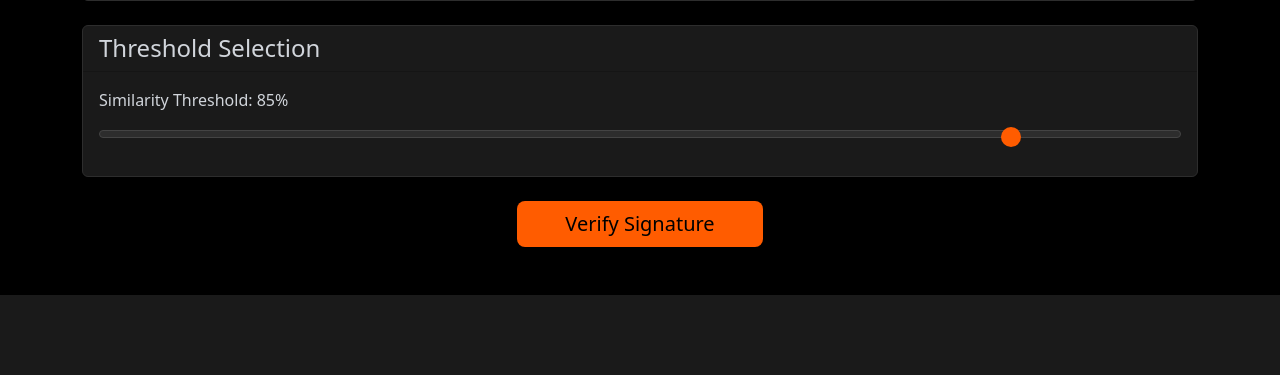
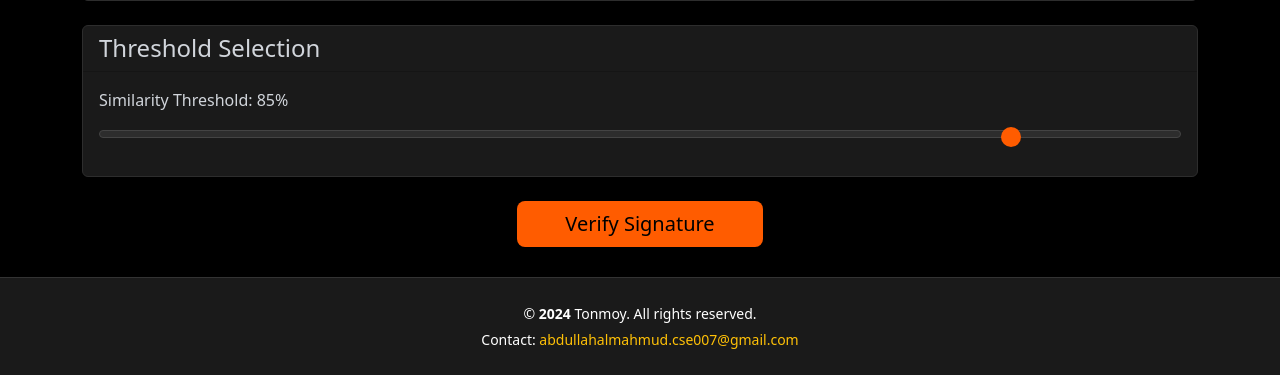
Before and after one commit to Tonmoy313/Signature_matching, a Flask app: page / in a window 1280 px wide. Shown: the part 736-1111 px from the top of the page. Before the commit the page ends 1031 px from the top, so only its background shows below. Run offline with Flask 3, Linux system fonts and the light colour scheme; some libraries are stand-ins or nearby versions.

Commit message:
Copywrite added

```diff
--- a/app.py
+++ b/app.py
@@ -174,6 +174,7 @@ def signature_matching():
 
             start_of_conversion = time.time()
             for i, signature in enumerate(signatures):
+                print("The data is: ", signature)
                 signature_base64 = signature['signature']
                 signature_filename = f"{person_name}_{signature['_id']}_{i}.png"
                 signature_path = os.path.join(person_dir, signature_filename)
@@ -196,11 +197,11 @@ def signature_matching():
             real_images_paths = [os.path.join(person_dir, filename) for filename in os.listdir(person_dir) ]
 
             try:
-                print("Finding VGG score.....")
-                result = is_signature_genuine(test_image_path, real_images_paths, similarity_threshold)
+                # print("Finding VGG score.....")
+                # result = is_signature_genuine(test_image_path, real_images_paths, similarity_threshold)
 
-                # print("Finding ResNet score...")
-                # result = is_signature_genuine_resnet(test_image_path, real_images_paths, similarity_threshold)
+                print("Finding ResNet score...")
+                result = is_signature_genuine_resnet(test_image_path, real_images_paths, similarity_threshold)
             except Exception as e:
                 print(f"Error in signature matching: {e}")
                 return jsonify({'error': 'Failed to match signatures'}), 500
--- a/static/css/style.css
+++ b/static/css/style.css
@@ -178,3 +178,31 @@ body {
 .warning-text {
   color: orange;
 }
+
+footer {
+  text-align: center;
+  padding: 20px;
+  background-color: #1a1a1a;
+  color: #ffffff;
+  border-top: 1px solid #333;
+  margin-top: 30px;
+}
+
+footer p {
+  margin: 5px 0;
+  font-size: 14px;
+}
+
+footer a {
+  color: #ffc107;
+  text-decoration: none;
+  transition: color 0.3s ease;
+}
+
+footer a:hover {
+  color: #ffdb58;
+}
+
+#current-year {
+  font-weight: bold;
+}
--- a/templates/index.html
+++ b/templates/index.html
@@ -11,7 +11,7 @@
   <link rel="stylesheet" href="static/css/style.css">
 </head>
 
-<body class="py-5">
+<body class="pt-5">
   <div class="container">
     <h1 class="display-4 text-center mb-5 text-white">Signature Verification</h1>
 
@@ -174,6 +174,16 @@
     <!--</form>-->
   </div>
 
+
+  <footer>
+    <p>&copy; <span id="current-year"></span> Tonmoy. All rights reserved.</p>
+    <p>Contact: <a href="mailto:abdullahalmahmud.cse007@gmail.com">abdullahalmahmud.cse007@gmail.com</a></p>
+  </footer>
+
+  <script>
+    document.getElementById("current-year").textContent = new Date().getFullYear();
+  </script>
+
   <!-- Bootstrap JS and dependencies -->
   <script src="https://cdn.jsdelivr.net/npm/bootstrap@5.3.0/dist/js/bootstrap.bundle.min.js"></script>
   <script src="static/js/script.js"></script>
```
Also changed, not shown: Database/connection.py (+4 -3 lines).
